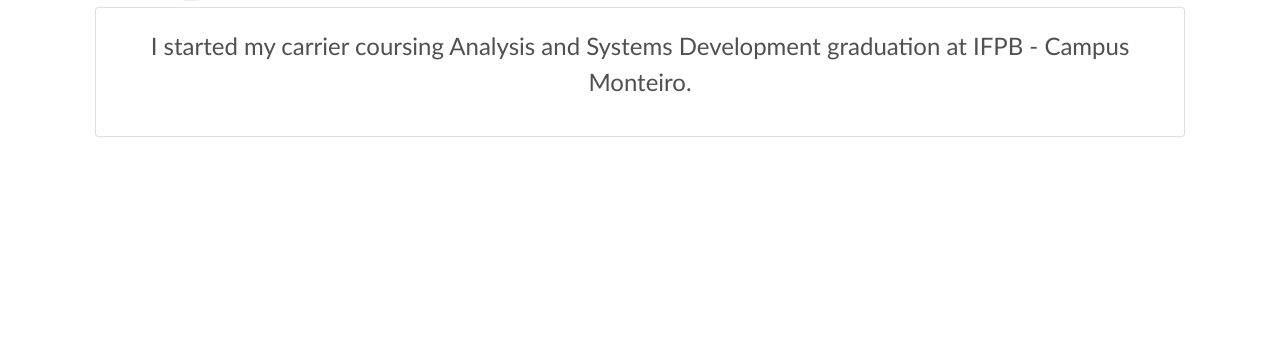
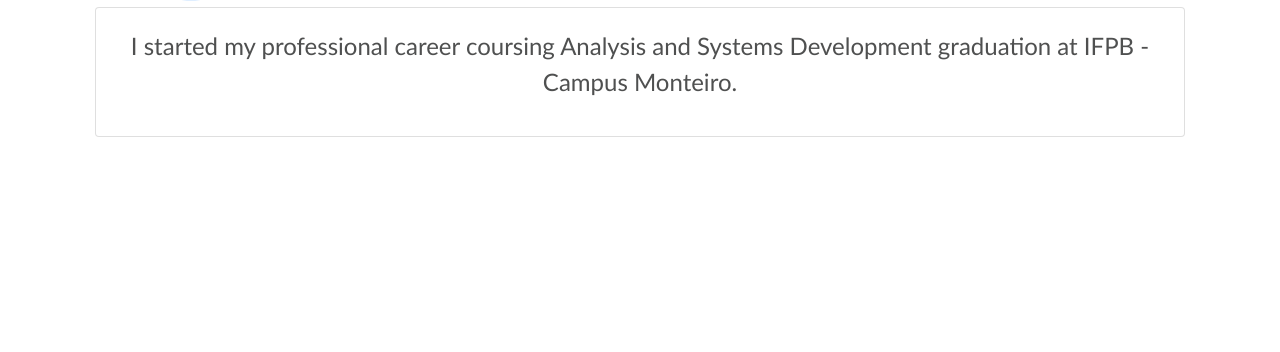
Before and after one commit to MatheusOliveiraBarbosa/matheusoliveira.github.io, a plain HTML site: page index.html in a window 1280 px wide. Both pictures are taken after a click on the button "2012". Shown: the part 378-730 px from the top of the page. Drawn offline with nearby package versions, Linux system fonts and the light colour scheme.

Commit message:
Correção inglês

```diff
--- a/index.html
+++ b/index.html
@@ -196,7 +196,7 @@
               <div class="collapse" id="collapse2012" data-parent="#collapseCards">
                 <div class="card card-body">
                   <p>
-                    I started my carrier coursing Analysis and Systems Development graduation at IFPB - Campus Monteiro.
+                    I started my professional career coursing Analysis and Systems Development graduation at IFPB - Campus Monteiro.
                   </p>
                 </div>
               </div>
```
